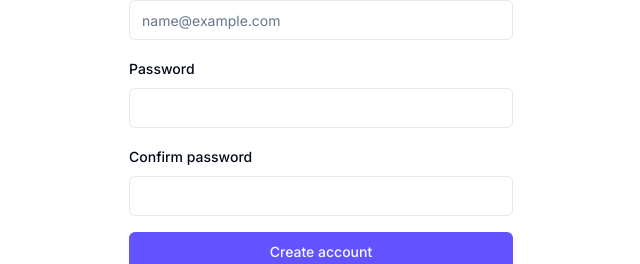
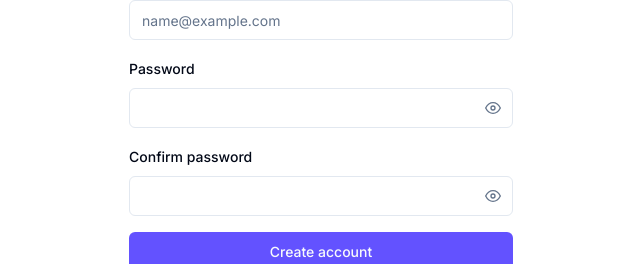
Before and after one commit to yusef03/studynexus, a Next.js app in the folder frontend/: page /en/register in a window 1280 px wide. Shown: the part 346-610 px from the top of the page, without its empty margins (319-959 px from the left). Built offline with nearby package versions, Linux system fonts and the light colour scheme.

Commit message:
feat(auth): add password visibility toggle to login and register forms

```diff
--- a/frontend/jest.config.js
+++ b/frontend/jest.config.js
@@ -3,7 +3,7 @@
 const createJestConfig = nextJest({ dir: "./" });
 
 module.exports = createJestConfig({
-  setupFilesAfterFramework: ["<rootDir>/jest.setup.ts"],
+  setupFilesAfterEnv: ["<rootDir>/jest.setup.ts"],
   testEnvironment: "jest-environment-jsdom",
   moduleNameMapper: {
     "^@/(.*)$": "<rootDir>/src/$1",
--- a/frontend/messages/de.json
+++ b/frontend/messages/de.json
@@ -12,7 +12,9 @@
       "email": "E-Mail-Adresse",
       "password": "Passwort",
       "confirmPassword": "Passwort bestätigen",
-      "fullName": "Vollständiger Name"
+      "fullName": "Vollständiger Name",
+      "showPassword": "Passwort anzeigen",
+      "hidePassword": "Passwort verbergen"
     },
     "login": {
       "title": "Willkommen zurück",
--- a/frontend/messages/en.json
+++ b/frontend/messages/en.json
@@ -12,7 +12,9 @@
       "email": "Email address",
       "password": "Password",
       "confirmPassword": "Confirm password",
-      "fullName": "Full name"
+      "fullName": "Full name",
+      "showPassword": "Show password",
+      "hidePassword": "Hide password"
     },
     "login": {
       "title": "Welcome back",
--- a/frontend/src/components/auth/RegisterForm.tsx
+++ b/frontend/src/components/auth/RegisterForm.tsx
@@ -17,6 +17,8 @@
   const router = useRouter();
   const [error, setError] = useState<string | null>(null);
   const [loading, setLoading] = useState(false);
+  const [showPassword, setShowPassword] = useState(false);
+  const [showConfirm, setShowConfirm] = useState(false);
 
   async function handleSubmit(e: React.FormEvent<HTMLFormElement>) {
     e.preventDefault();
@@ -85,24 +87,66 @@
 
       <div className="space-y-2">
         <Label htmlFor="password">{t("fields.password")}</Label>
+        <div className="relative">
           <Input
             id="password"
             name="password"
-          type="password"
+            type={showPassword ? "text" : "password"}
             required
             autoComplete="new-password"
+            className="pr-10"
           />
+          <button
+            type="button"
+            aria-label={showPassword ? t("fields.hidePassword") : t("fields.showPassword")}
+            onClick={() => setShowPassword((v) => !v)}
+            className="absolute inset-y-0 right-0 flex items-center px-3 text-muted-foreground hover:text-foreground"
+          >
+            {showPassword ? (
+              <svg xmlns="http://www.w3.org/2000/svg" width="16" height="16" viewBox="0 0 24 24" fill="none" stroke="currentColor" strokeWidth="2" strokeLinecap="round" strokeLinejoin="round" aria-hidden="true">
+                <path d="M17.94 17.94A10.07 10.07 0 0112 20c-7 0-11-8-11-8a18.45 18.45 0 015.06-5.94M9.9 4.24A9.12 9.12 0 0112 4c7 0 11 8 11 8a18.5 18.5 0 01-2.16 3.19m-6.72-1.07a3 3 0 11-4.24-4.24"/>
+                <line x1="1" y1="1" x2="23" y2="23"/>
+              </svg>
+            ) : (
+              <svg xmlns="http://www.w3.org/2000/svg" width="16" height="16" viewBox="0 0 24 24" fill="none" stroke="currentColor" strokeWidth="2" strokeLinecap="round" strokeLinejoin="round" aria-hidden="true">
+                <path d="M1 12s4-8 11-8 11 8 11 8-4 8-11 8-11-8-11-8z"/>
+                <circle cx="12" cy="12" r="3"/>
+              </svg>
+            )}
+          </button>
+        </div>
       </div>
 
       <div className="space-y-2">
         <Label htmlFor="confirm_password">{t("fields.confirmPassword")}</Label>
+        <div className="relative">
           <Input
             id="confirm_password"
             name="confirm_password"
-          type="password"
+            type={showConfirm ? "text" : "password"}
             required
             autoComplete="new-password"
+            className="pr-10"
           />
+          <button
+            type="button"
+            aria-label={showConfirm ? t("fields.hidePassword") : t("fields.showPassword")}
+            onClick={() => setShowConfirm((v) => !v)}
+            className="absolute inset-y-0 right-0 flex items-center px-3 text-muted-foreground hover:text-foreground"
+          >
+            {showConfirm ? (
+              <svg xmlns="http://www.w3.org/2000/svg" width="16" height="16" viewBox="0 0 24 24" fill="none" stroke="currentColor" strokeWidth="2" strokeLinecap="round" strokeLinejoin="round" aria-hidden="true">
+                <path d="M17.94 17.94A10.07 10.07 0 0112 20c-7 0-11-8-11-8a18.45 18.45 0 015.06-5.94M9.9 4.24A9.12 9.12 0 0112 4c7 0 11 8 11 8a18.5 18.5 0 01-2.16 3.19m-6.72-1.07a3 3 0 11-4.24-4.24"/>
+                <line x1="1" y1="1" x2="23" y2="23"/>
+              </svg>
+            ) : (
+              <svg xmlns="http://www.w3.org/2000/svg" width="16" height="16" viewBox="0 0 24 24" fill="none" stroke="currentColor" strokeWidth="2" strokeLinecap="round" strokeLinejoin="round" aria-hidden="true">
+                <path d="M1 12s4-8 11-8 11 8 11 8-4 8-11 8-11-8-11-8z"/>
+                <circle cx="12" cy="12" r="3"/>
+              </svg>
+            )}
+          </button>
+        </div>
       </div>
 
       {error && (
```
Also changed, not shown: 2 other files (tests, documents, lock files or other folders). Lines whose indentation alone changed are shown as unchanged.
